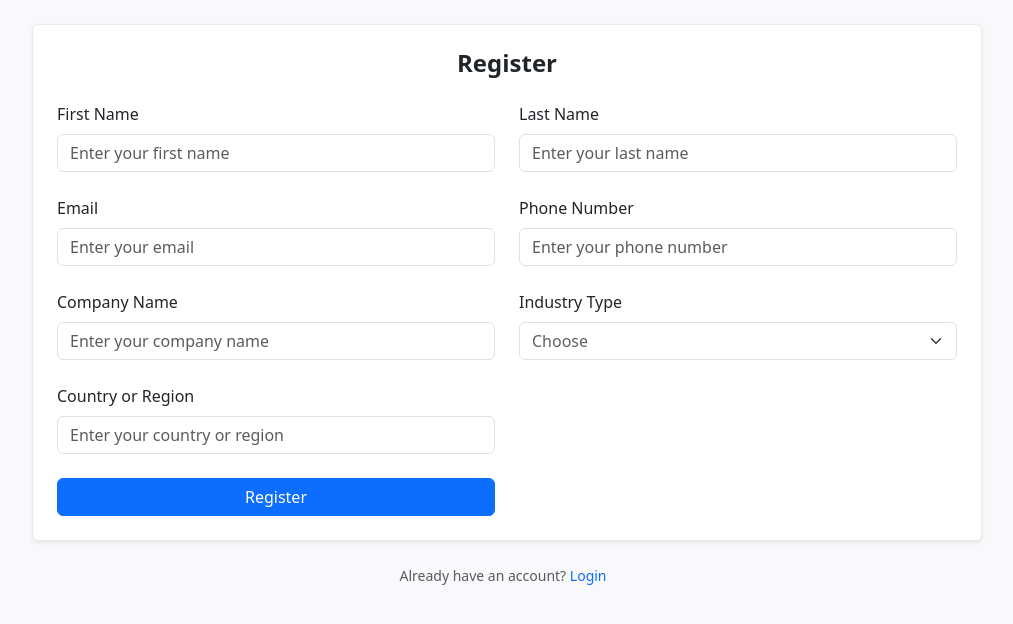
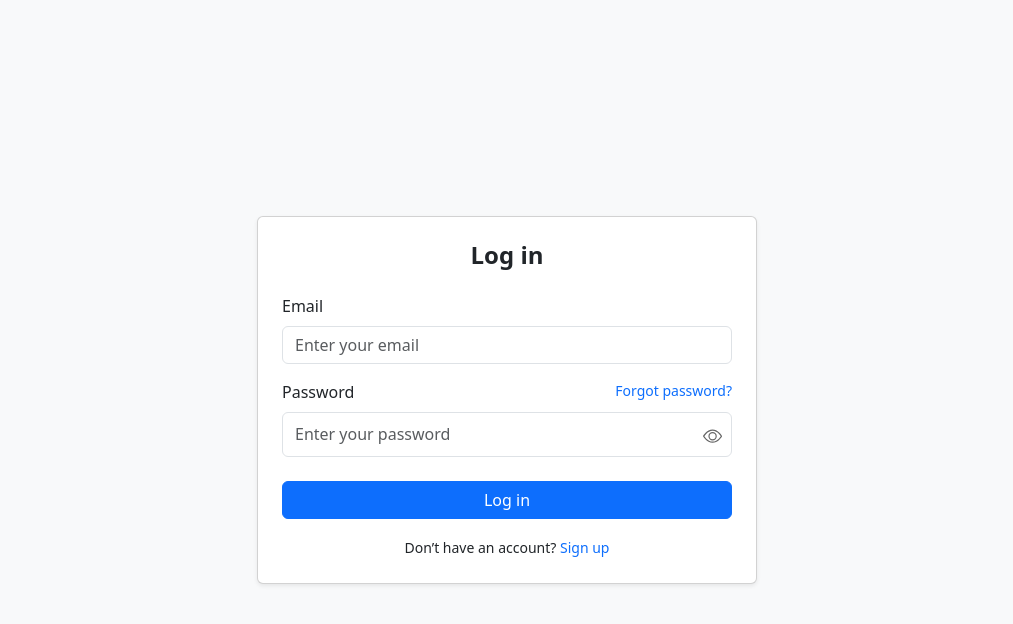
Before and after one commit to hussain6875/crm_frontend, a React (Create React App) app: page / in a window 1280 px wide. Shown: the top 624 px of the page, without its empty margins (133-1146 px from the left). Built offline with nearby package versions, Linux system fonts and the light colour scheme.

Commit message:
Login form with validation created

```diff
--- a/src/App.js
+++ b/src/App.js
@@ -5,13 +5,14 @@ import Companies from "./pages/Companies";
 import Deals from "./pages/Deals";
 import Tickets from "./pages/Tickets";
 import Register from "./pages/Register";
+import Login from "./pages/Login";
 
 function App() {
   return (
     <Router>
       <Routes>
-
-          <Route path="/" element={<Register />} />
+        <Route path="/" element={<Login />} />
+        <Route path="/register" element={<Register />} />
         <Route path="/dashboard" element={<Dashboard />} />
         <Route path="/leads" element={<Leads />} />
         <Route path="/companies" element={<Companies />} />
--- /dev/null
+++ b/src/pages/Login.js
@@ -0,0 +1,149 @@
+import "../App.css";
+import { useState } from "react";
+import { useNavigate } from "react-router-dom";
+import { BsEye, BsEyeSlash } from "react-icons/bs";
+import { validateLoginForm } from "../utils/validation";
+import "bootstrap/dist/css/bootstrap.min.css";
+
+const LoginForm = () => {
+  const [showPassword, setShowPassword] = useState(false);
+  const [formValues, setFormValues] = useState({ email: "", password: "" });
+  const [errors, setErrors] = useState({});
+  const [loginError, setLoginError] = useState("");
+  const [loginSuccess, setLoginSuccess] = useState("");
+  const navigate = useNavigate();
+
+  const handleChange = (e) => {
+    setFormValues({ ...formValues, [e.target.name]: e.target.value });
+    setErrors({ ...errors, [e.target.name]: "" });
+    setLoginError("");
+    setLoginSuccess("");
+  };
+
+  const handleSubmit = (e) => {
+    e.preventDefault();
+    const validationErrors = validateLoginForm(formValues);
+    setErrors(validationErrors);
+
+    if (Object.keys(validationErrors).length === 0) {
+      if (
+        formValues.email === "test@example.com" &&
+        formValues.password === "12345678"
+      ) {
+        localStorage.setItem("token", "sample-jwt-token");
+        setLoginSuccess("Login successful! Redirecting...");
+        setLoginError("");
+        setTimeout(() => navigate("/dashboard"), 1500);
+      } else {
+        setLoginError("Invalid email or password.");
+        setLoginSuccess("");
+      }
+    }
+  };
+
+  return (
+    <div className="d-flex justify-content-center align-items-center vh-100 bg-light">
+      <div
+        className="card p-4 shadow-sm w-100 mx-2"
+        style={{ maxWidth: "500px" }}
+      >
+        <h4 className="text-center fw-bold mb-4">Log in</h4>
+
+        <form onSubmit={handleSubmit} noValidate>
+          {/* Email Field */}
+          <div className="mb-3">
+            <label className="form-label">Email</label>
+            <input
+              type="email"
+              name="email"
+              className={`form-control ${errors.email ? "is-invalid" : ""}`}
+              placeholder="Enter your email"
+              value={formValues.email}
+              onChange={handleChange}
+              required
+            />
+            {errors.email && (
+              <div className="invalid-feedback">{errors.email}</div>
+            )}
+          </div>
+
+          <div className="mb-3">
+            <div className="d-flex justify-content-between">
+              <label className="form-label">Password</label>
+              <a href="#" className="text-primary text-decoration-none small">
+                Forgot password?
+              </a>
+            </div>
+
+            <div className="position-relative">
+              <input
+                type={showPassword ? "text" : "password"}
+                name="password"
+                className={`form-control ${
+                  errors.password ? "is-invalid" : ""
+                }`}
+                placeholder="Enter your password"
+                value={formValues.password}
+                onChange={handleChange}
+                required
+                style={{
+                  paddingRight: "2.5rem",
+                  height: "45px",
+                  lineHeight: "1.5",
+                }}
+              />
+
+              <div
+                className="position-absolute"
+                style={{
+                  right: "10px",
+                  top: "50%",
+                  transform: "translateY(-50%)",
+                  cursor: "pointer",
+                  zIndex: 10,
+                  fontSize: "1.2rem",
+                  color: "#666",
+                }}
+                onClick={() => setShowPassword(!showPassword)}
+              >
+                {showPassword ? <BsEyeSlash /> : <BsEye />}
+              </div>
+
+              {errors.password && (
+                <div className="invalid-feedback d-block">
+                  {errors.password}
+                </div>
+              )}
+            </div>
+          </div>
+
+          {/* Login error and success messages */}
+          {loginError && <div className="text-danger mb-2">{loginError}</div>}
+          {loginSuccess && (
+            <div className="text-success mb-2">{loginSuccess}</div>
+          )}
+
+          <button type="submit" className="btn btn-primary w-100 mt-2">
+            Log in
+          </button>
+        </form>
+
+        <div className="text-center mt-3">
+          <small>
+            Don’t have an account?{" "}
+            <span
+              className="text-primary"
+              role="button"
+              style={{ cursor: "pointer" }}
+              onClick={() => navigate("/register")}
+            >
+              Sign up
+            </span>
+          </small>
+        </div>
+      </div>
+    </div>
+  );
+};
+
+export default LoginForm;
--- a/src/pages/Register.js
+++ b/src/pages/Register.js
@@ -228,7 +228,7 @@ const RegisterForm = () => {
               className="text-primary"
               role="button"
               style={{ cursor: "pointer" }}
-              onClick={() => navigate("")}
+              onClick={() => navigate("/")}
             >
               Login
             </span>
--- a/src/utils/validation.js
+++ b/src/utils/validation.js
@@ -40,18 +40,19 @@ export function validateRegisterForm(values) {
 export function validateLoginForm(values) {
   const errors = {};
 
-  // Email validation
-  if (!values.email.trim()) {
-    errors.email = "Email is required";
-  } else if (!/^[^\s@]+@[^\s@]+\.[^\s@]+$/.test(values.email)) {
-    errors.email = "Please enter a valid email address";
+  const email = values.email.trim();
+  const password = values.password.trim();
+
+  if (!email) {
+    errors.email = 'Email is required';
+  } else if (!/^[^\s@]+@[^\s@]+\.[^\s@]+$/.test(email)) {
+    errors.email = 'Please enter a valid email address';
   }
 
-  // Password validation
-  if (!values.password.trim()) {
-    errors.password = "Password is required";
-  } else if (values.password.length < 8) {
-    errors.password = "Password must be at least 8 characters long";
+  if (!password) {
+    errors.password = 'Password is required';
+  } else if (password.length < 8) {
+    errors.password = 'Password must be at least 8 characters long';
   }
 
   return errors;
```
